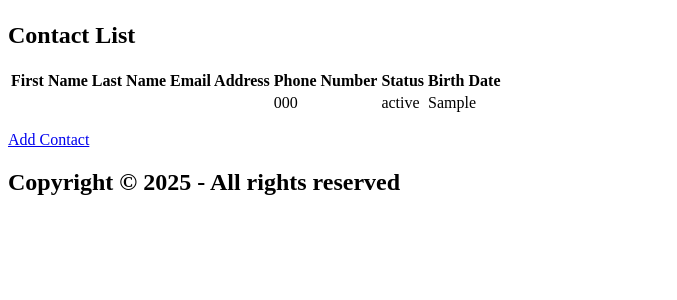
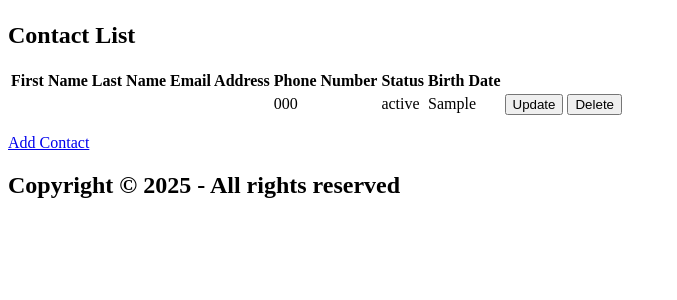
Before and after one commit to dougjasper2013/ContactManager2025, a PHP site: page / in a window 1280 px wide. Shown: the part 58-358 px from the top of the page, without its empty margins (0-677 px from the left). Run offline with PHP 8.4, Linux system fonts and the light colour scheme; tables that the repository leaves empty or names only in its code hold one stand-in row (values such as "Sample post"); data that the repository does not hold is empty.

Commit message:
Delete Functions

```diff
--- a/index.php
+++ b/index.php
@@ -28,6 +28,8 @@
                     <th>Phone Number</th>
                     <th>Status</th>
                     <th>Birth Date</th>
+                    <th>&nbsp;</th> <!-- for edit button -->
+                    <th>&nbsp;</th> <!-- for delete button -->
                 </tr>
 
                 <?php foreach ($contacts as $contact): ?>
@@ -38,6 +40,20 @@
                         <td><?php echo $contact['phone']; ?></td>
                         <td><?php echo $contact['status']; ?></td>
                         <td><?php echo $contact['dob']; ?></td>
+                        <td>
+                            <form action="update_contact_form.php" method="post">
+                                <input type="hidden" name="contact_id"
+                                    value="<?php echo $contact['contactID']; ?>" />
+                                <input type="submit" value="Update" />
+                            </form>
+                        </td> <!-- for edit button -->
+                        <td>
+                            <form action="delete_contact.php" method="post">
+                                <input type="hidden" name="contact_id"
+                                    value="<?php echo $contact['contactID']; ?>" />
+                                <input type="submit" value="Delete" />
+                            </form>
+                        </td> <!-- for delete button -->
                     </tr>
                 <?php endforeach; ?>
 
```
Also changed, not shown: delete_contact.php (added, +24 -0 lines).
